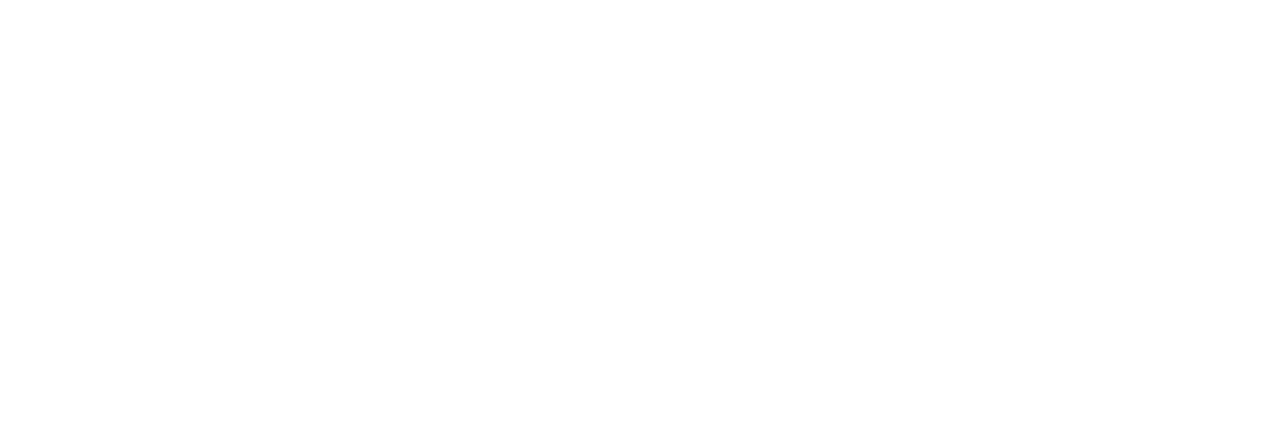
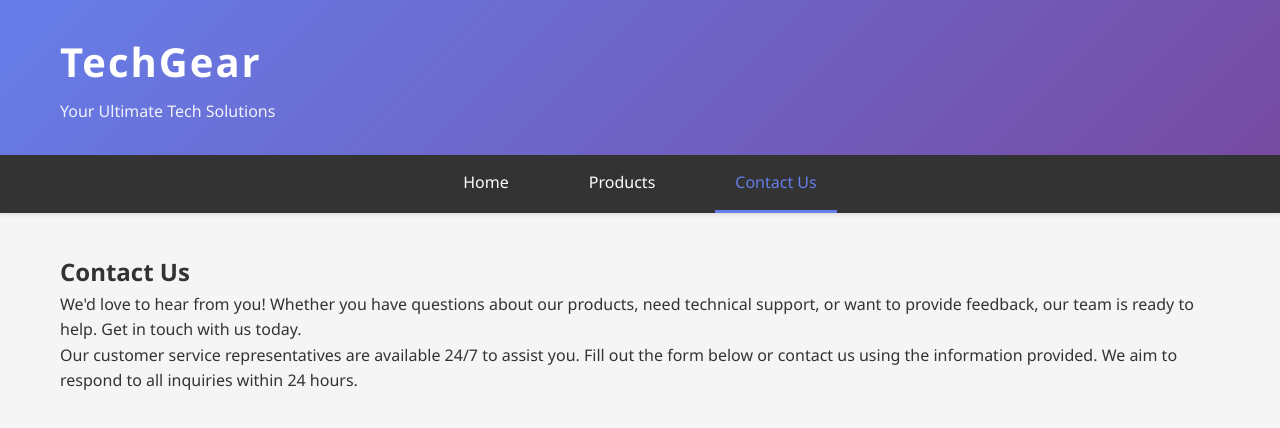
Before and after one commit to RianRafi/MIS455_Practical_mid, a plain HTML site: page contact.html in a window 1280 px wide. Drawn offline with Linux system fonts and the light colour scheme.

Commit message:
change 3

```diff
--- a/contact.html
+++ b/contact.html
@@ -0,0 +1,37 @@
+<!DOCTYPE html>
+<html lang="en">
+<head>
+    <meta charset="UTF-8">
+    <meta name="viewport" content="width=device-width, initial-scale=1.0">
+    <title>Contact Us - TechGear</title>
+    <link rel="stylesheet" href="style.css">
+</head>
+<body>
+    <!-- Name: [Rian Rafi Abdullah] | ID: [2220563] -->
+
+    <!-- Header -->
+    <header class="header">
+        <div class="header-content">
+            <div class="logo">
+                <h1>TechGear</h1>
+                <p class="tagline">Your Ultimate Tech Solutions</p>
+            </div>
+        </div>
+    </header>
+
+    <!-- Navigation Bar -->
+    <nav class="navbar">
+        <ul class="nav-list">
+            <li><a href="index.html" class="nav-link">Home</a></li>
+            <li><a href="products.html" class="nav-link">Products</a></li>
+            <li><a href="contact.html" class="nav-link active">Contact Us</a></li>
+        </ul>
+    </nav>
+
+    <!-- Main Content -->
+    <main class="container">
+        <section class="contact-intro">
+            <h2>Contact Us</h2>
+            <p>We'd love to hear from you! Whether you have questions about our products, need technical support, or want to provide feedback, our team is ready to help. Get in touch with us today.</p>
+            <p>Our customer service representatives are available 24/7 to assist you. Fill out the form below or contact us using the information provided. We aim to respond to all inquiries within 24 hours.</p>
+        </section>
```
Also changed, not shown: index.html (+5 -0 lines), products.html (+0 -1 lines).
